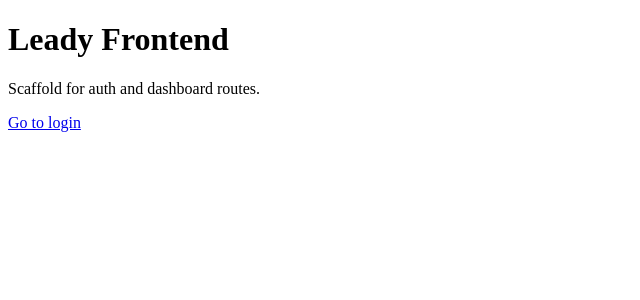
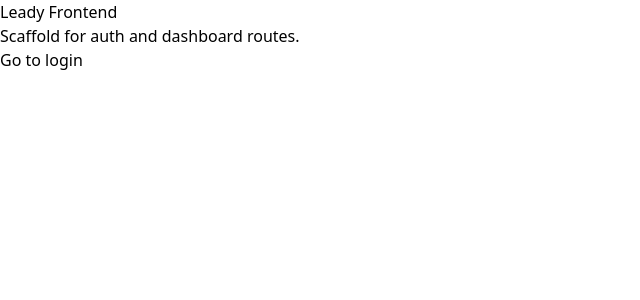
Before and after one commit to jej2k5/Leady, a Next.js app in the folder frontend/: page / in a window 1280 px wide. Shown: the top 300 px of the page, without its empty margins (0-640 px from the left). Built offline with nearby package versions, Linux system fonts and the light colour scheme.

Commit message:
Fix global style loading for Next app layout

```diff
--- a/frontend/src/app/globals.css
+++ b/frontend/src/app/globals.css
@@ -1,9 +1,11 @@
+@tailwind base;
+@tailwind components;
+@tailwind utilities;
+
 :root {
   color-scheme: light;
-  font-family: Inter, system-ui, sans-serif;
 }
 
 body {
   margin: 0;
-  padding: 2rem;
 }
--- a/frontend/src/app/layout.tsx
+++ b/frontend/src/app/layout.tsx
@@ -1,3 +1,4 @@
+import './globals.css';
 import type { Metadata } from 'next';
 import type { ReactNode } from 'react';
 
```
